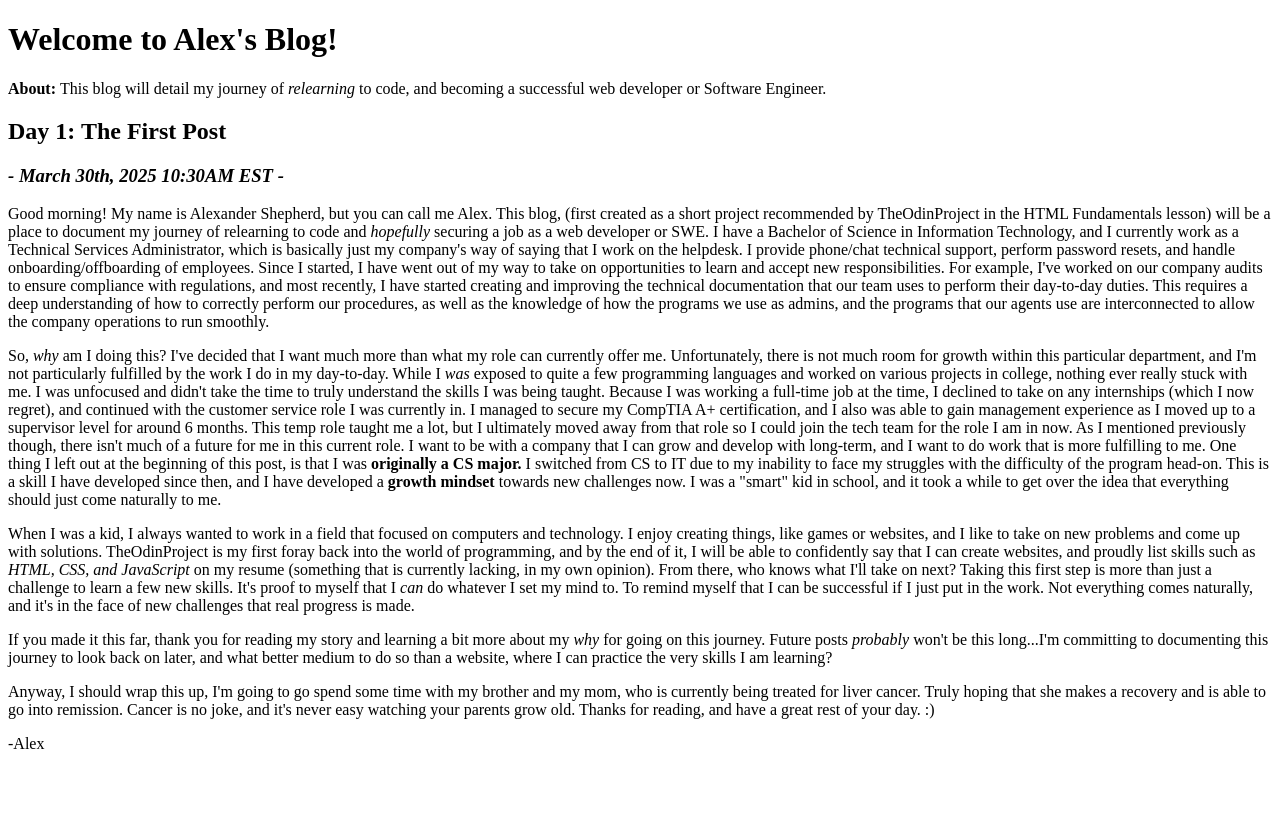
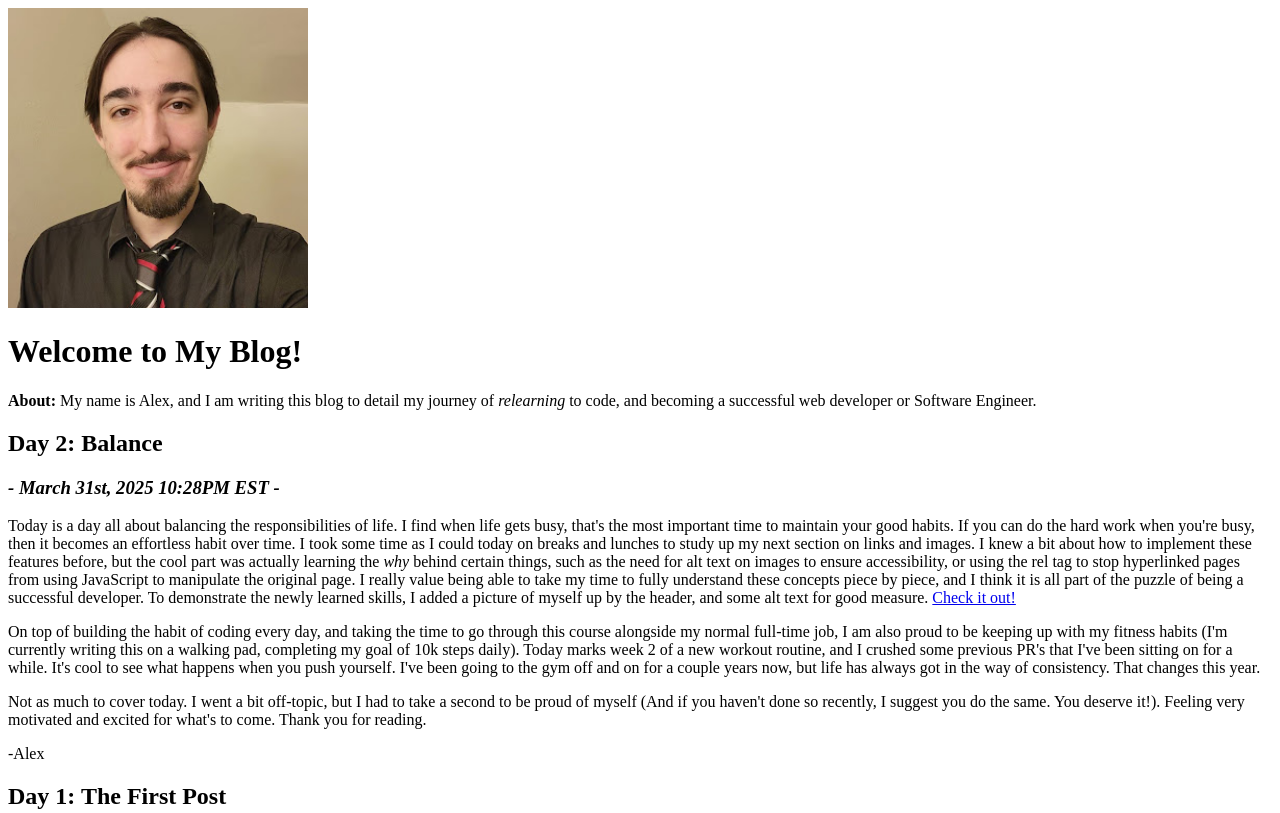
Before and after one commit to atshepherd/alex-blog, a plain HTML site: page index.html in a window 1280 px wide. Shown: the top 813 px of the page. Drawn offline with Linux system fonts and the light colour scheme.

Commit message:
wrote day 2, added img of me and a link to it

```diff
--- a/index.html
+++ b/index.html
@@ -7,9 +7,22 @@
     </head>
 
     <body>
-        <h1>Welcome to Alex's Blog!</h1>
-            <p><strong>About: </strong>This blog will detail my journey of <em>relearning</em> to code, and becoming a successful web developer or Software Engineer.</p>
-        <h2> Day 1: The First Post</h2>
+        <img src="./img/alex.jpg" alt="A headshot of me, Alexander Shepherd. I am a white male with a goatee and mustache. I have short brown hair and brown eyes. I'm smiling and wearing a black button down shirt with a red and black tie." width="300" height="300" id="me">
+        <h1>Welcome to My Blog!</h1>
+            <p><strong>About: </strong>My name is Alex, and I am writing this blog to detail my journey of <em>relearning</em> to code, and becoming a successful web developer or Software Engineer.</p>
+
+        <h2>Day 2: Balance</h2>
+        <h3><em>- March 31st, 2025 10:28PM EST -</em></h3>
+            <p>Today is a day all about balancing the responsibilities of life. I find when life gets busy, that's the most important time to maintain your good habits. If you can do the hard work when you're busy, then it becomes an effortless habit over time. I took some time as I could today on breaks and lunches to study up my next section on links and images. I knew a bit about how to implement these features before, but the cool part was actually learning the <em>why</em> behind certain things, such as the need for alt text on images to ensure accessibility, or using the rel tag to stop hyperlinked pages from using JavaScript to manipulate the original page. I really value being able to take my time to fully understand these concepts piece by piece, and I think it is all part of the puzzle of being a successful developer. To demonstrate the newly learned skills, I added a picture of myself up by the header, and some alt text for good measure. <a href="#me">Check it out!</a></p>
+
+            <p>On top of building the habit of coding every day, and taking the time to go through this course alongside my normal full-time job, I am also proud to be keeping up with my fitness habits (I'm currently writing this on a walking pad, completing my goal of 10k steps daily). Today marks week 2 of a new workout routine, and I crushed some previous PR's that I've been sitting on for a while. It's cool to see what happens when you push yourself. I've been going to the gym off and on for a couple years now, but life has always got in the way of consistency. That changes this year. </p>
+
+            <p>Not as much to cover today. I went a bit off-topic, but I had to take a second to be proud of myself (And if you haven't done so recently, I suggest you do the same. You deserve it!). Feeling very motivated and excited for what's to come. Thank you for reading.
+            </p>
+
+            <p>-Alex</p>
+
+        <h2>Day 1: The First Post</h2>
         <h3><em>- March 30th, 2025 10:30AM EST -</em></h3>
             <p>Good morning! My name is Alexander Shepherd, but you can call me Alex. This blog, (first created as a short project recommended by TheOdinProject in the HTML Fundamentals lesson) will be a place to document my journey of relearning to code and <em>hopefully</em> securing a job as a web developer or SWE. I have a Bachelor of Science in Information Technology, and I currently work as a Technical Services Administrator, which is basically just my company's way of saying that I work on the helpdesk. I provide phone/chat technical support, perform password resets, and handle onboarding/offboarding of employees. Since I started, I have went out of my way to take on opportunities to learn and accept new responsibilities. For example, I've worked on our company audits to ensure compliance with regulations, and most recently, I have started creating and improving the technical documentation that our team uses to perform their day-to-day duties. This requires a deep understanding of how to correctly perform our procedures, as well as the knowledge of how the programs we use as admins, and the programs that our agents use are interconnected to allow the company operations to run smoothly.</p>
 
@@ -22,5 +35,6 @@
             <p>Anyway, I should wrap this up, I'm going to go spend some time with my brother and my mom, who is currently being treated for liver cancer. Truly hoping that she makes a recovery and is able to go into remission. Cancer is no joke, and it's never easy watching your parents grow old. Thanks for reading, and have a great rest of your day. :)</p>
 
             <p>-Alex</p>
+
     </body>
 </html>
```
Also changed, not shown: img/alex.jpg (added).
